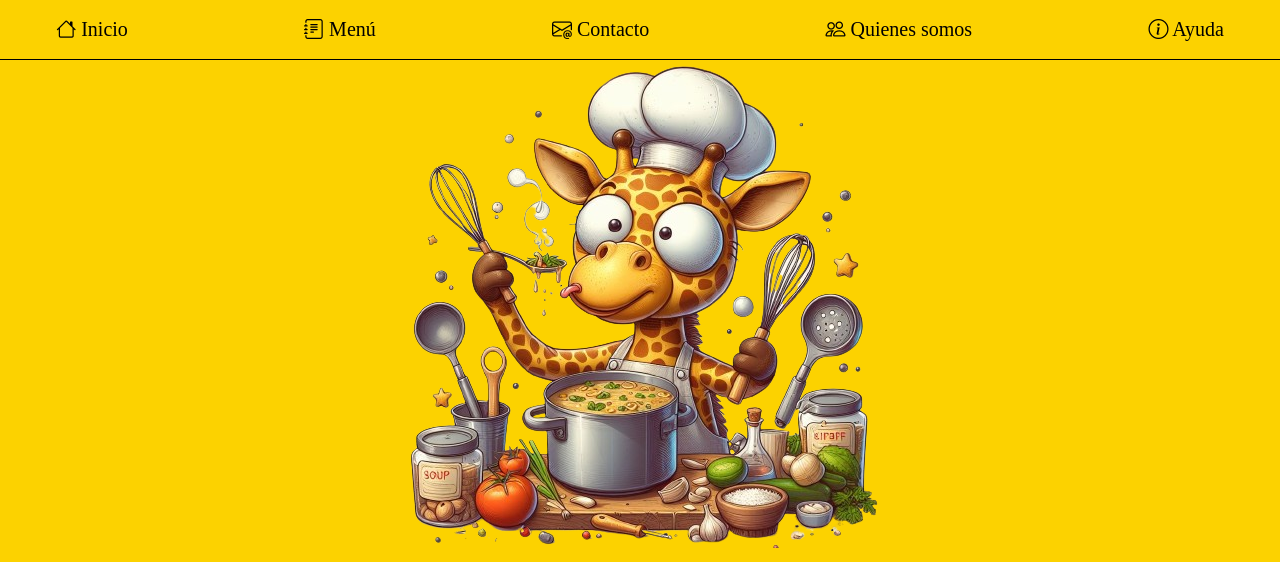
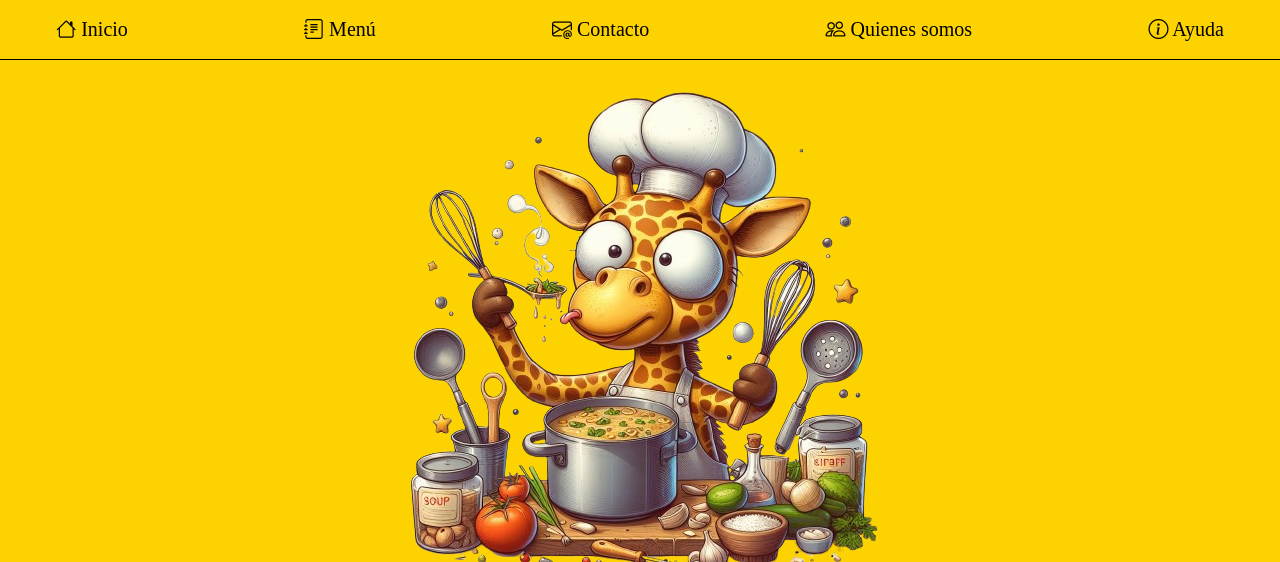
Before and after one commit to LicAnita/nodemenu, a plain HTML site: page index.html in a window 1280 px wide. Shown: the top 562 px of the page. Drawn offline with nearby package versions, Linux system fonts and the light colour scheme.

Commit message:
estilo main modificado

```diff
--- a/Style/style.css
+++ b/Style/style.css
@@ -35,7 +35,6 @@ html{
 
     background-color: var(--color-amarillo);
     min-height: 100vh;
-    min-width: 320px;
 }
 
 /* Estilos del Header */
@@ -123,7 +122,7 @@ html{
     justify-content: center;
     align-items: center;
     width: 100%;
-    height: 85vh;
+    /* height: 85vh; */
 }
 
 #container-jirafa{
```
